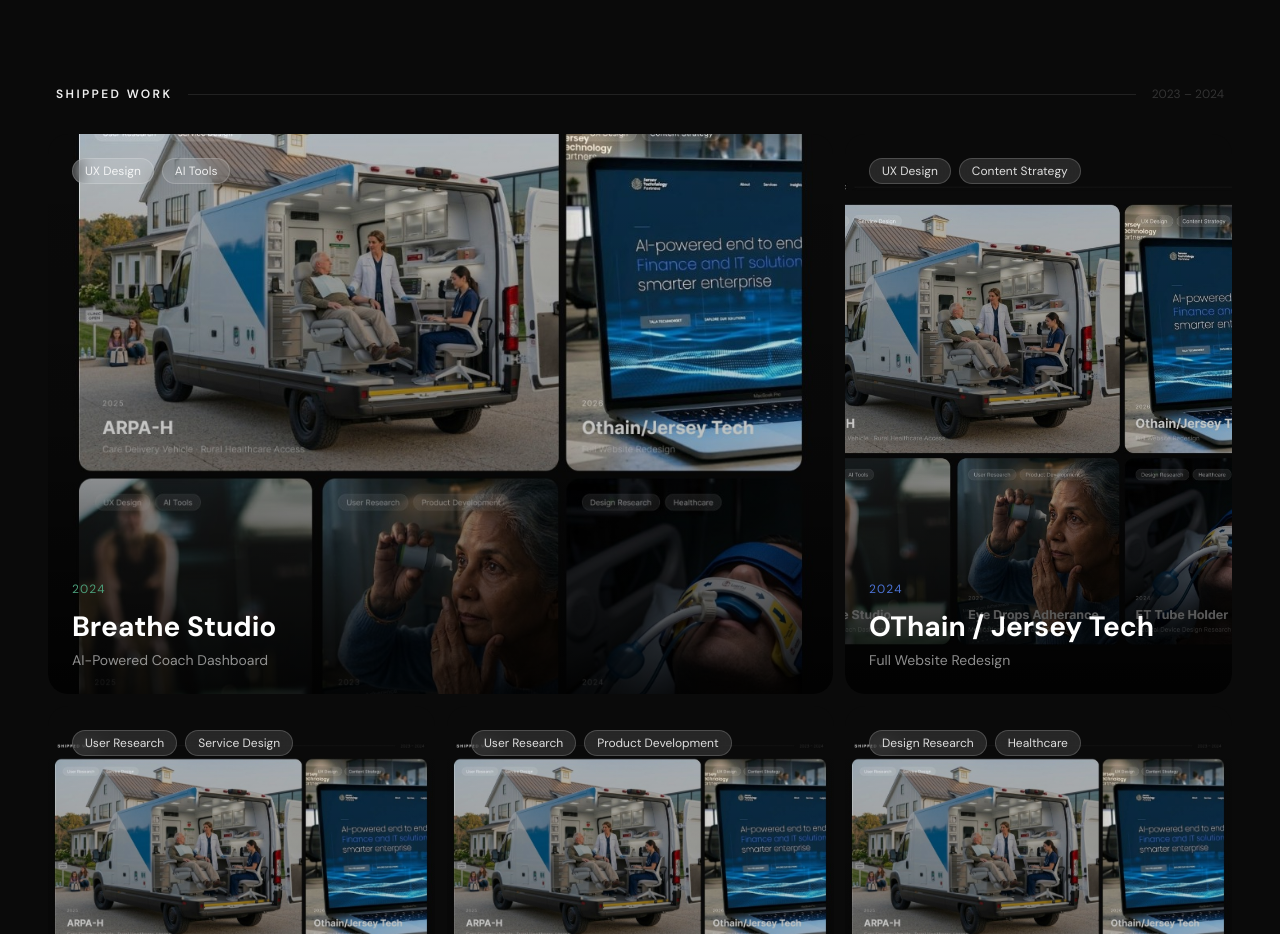
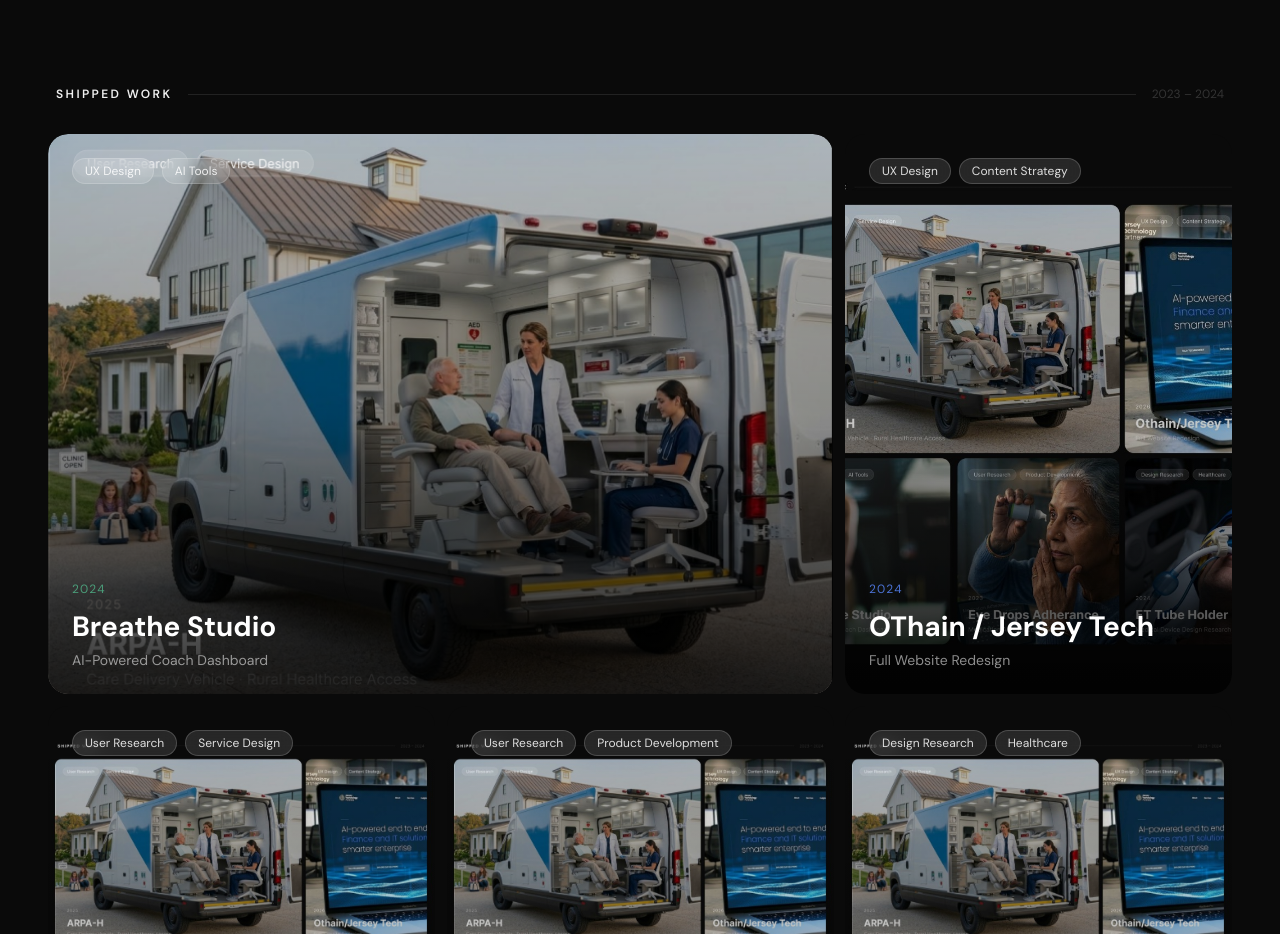
Before and after one commit to riajohndesign/Portfolio-Ria-, a React (Vite) app: page / in a window 1280 px wide. Shown: the part 880-1814 px from the top of the page. Built offline with nearby package versions, Linux system fonts and the light colour scheme.

Commit message:
Update Breathe Studio project cover image

```diff
--- a/src/app/data/projects.ts
+++ b/src/app/data/projects.ts
@@ -56,7 +56,7 @@ export const projects: Project[] = [
     year: "2024",
     role: "UX Designer",
     tools: ["Figma", "FigJam", "Maze", "ChatGPT"],
-    image: "/project-cover.png",
+    image: "/project-breathe-studio.png",
     accent: "#4B9E7A",
     tagline: "Empowering wellness coaches with AI-driven client insights.",
     overview:
```
Also changed, not shown: public/project-breathe-studio.png (added).
